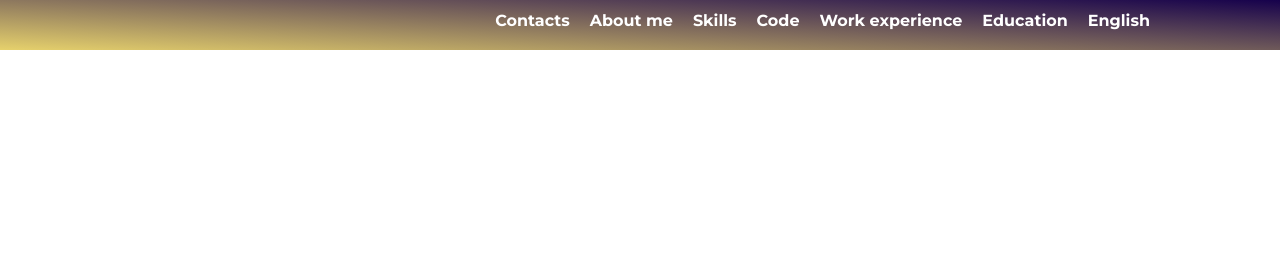
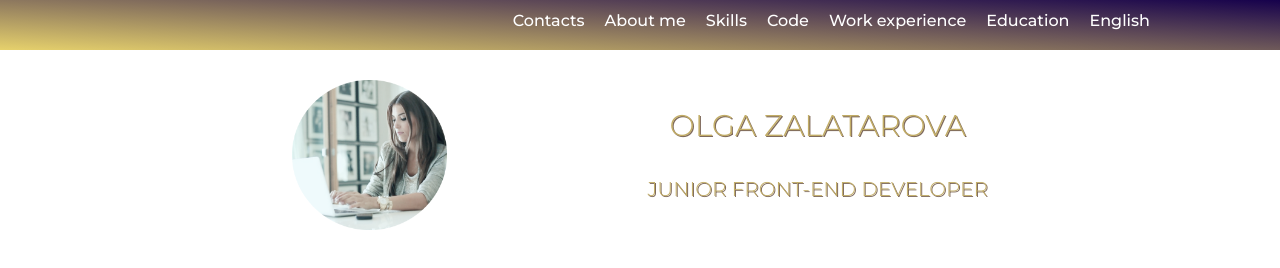
Before and after one commit to oolenkazolot/rsschool-cv, a plain HTML site: page index.html in a window 1280 px wide. Drawn offline with Linux system fonts and the light colour scheme.

Commit message:
feat: add performance

```diff
--- a/css/style.scss
+++ b/css/style.scss
@@ -66,6 +66,7 @@ li {
   height: 50px;
 
   &__list {
+    display: none;
     position: fixed;
     left: 0;
     z-index: 2;
@@ -93,7 +94,7 @@ li {
     padding: 5px 15px;
     font-size: 16px;
     line-height: 25px;
-    font-weight: 700;
+    font-weight: 500;
     color: #26114e;
     transition: opacity 0.3s;
 
@@ -124,3 +125,59 @@ li {
     }
   }
 }
+
+.performance {
+  width: 100%;
+  margin-top: 30px;
+  text-align: center;
+
+  @media (min-width: 960px) {
+    display: flex;
+    align-items: center;
+    justify-content: center;
+  }
+
+  &__img {
+    height: 150px;
+
+    @media (min-width: 960px) {
+      padding-right: 200px;
+    }
+  }
+
+  &__content {
+    padding-top: 20px;
+
+    @media (min-width: 960px) {
+      padding-top: 0px;
+    }
+  }
+
+  &__title {
+    font-size: 28px;
+    line-height: 38px;
+    font-weight: 300;
+    color: #c2ad67;
+    text-shadow: 1px 1px #7f6a5c;
+
+    @media (min-width: 960px) {
+      font-size: 30px;
+      line-height: 40px;
+    }
+  }
+
+  &__subtitle {
+    padding-top: 20px;
+    font-size: 16px;
+    line-height: 22px;
+    font-weight: 300;
+    color: #c2ad67;
+    text-shadow: 1px 1px #7f6a5c;
+
+    @media (min-width: 960px) {
+      padding-top: 28px;
+      font-size: 20px;
+      line-height: 30px;
+    }
+  }
+}
--- a/index.html
+++ b/index.html
@@ -44,6 +44,18 @@
       </div>
     </div>
   </header>
+  <main>
+    <div class="container">
+      <div class="performance">
+        <img class="performance__img" src="/img/photo.png" alt="photo">
+        <div class="performance__content">
+          <h1 class="performance__title">OLGA ZALATAROVA</h1>
+          <h2 class="performance__subtitle">JUNIOR FRONT-END DEVELOPER</h2>
+        </div>
+      </div>
+
+    </div>
+  </main>
 
 
 </body>
```
Also changed, not shown: css/style.css, img/nav-menu-btn.svg (deleted), img/photo.png (added), 1 other file.
